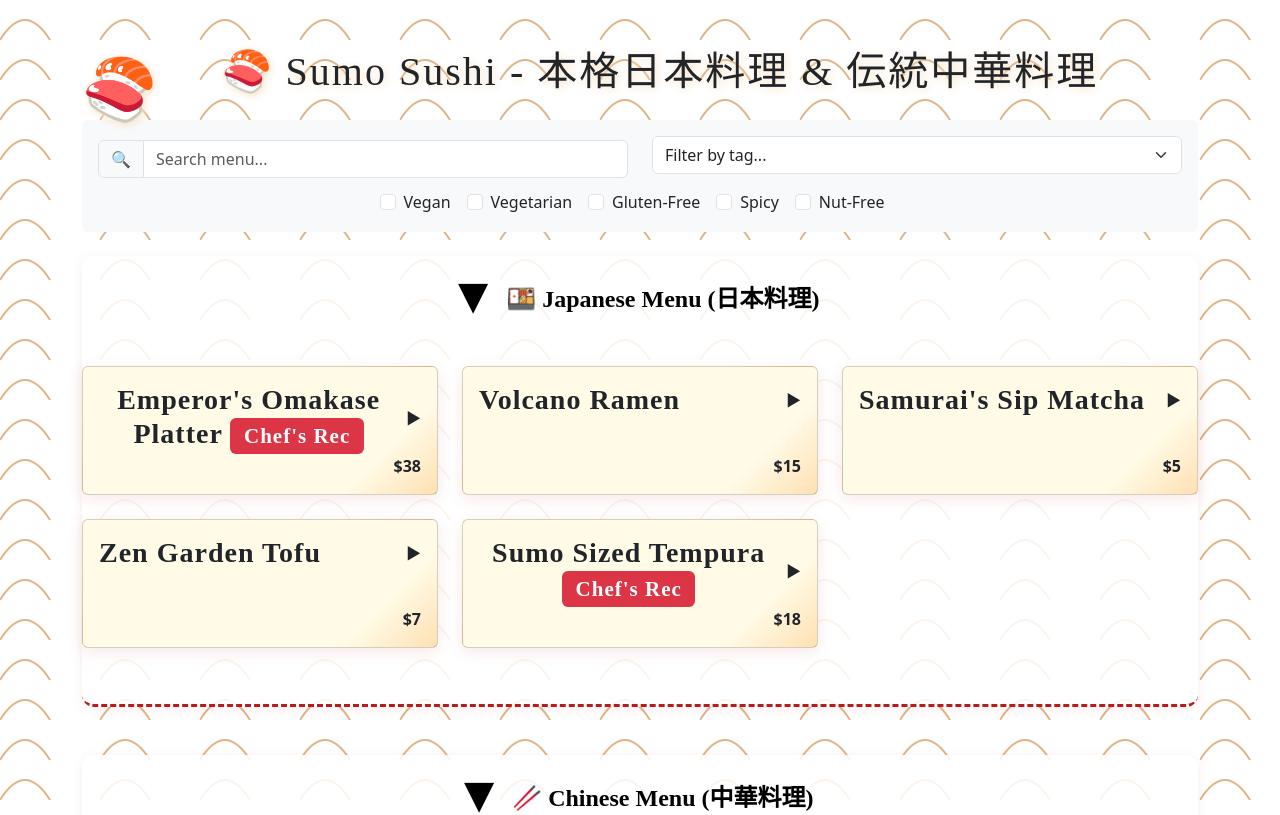
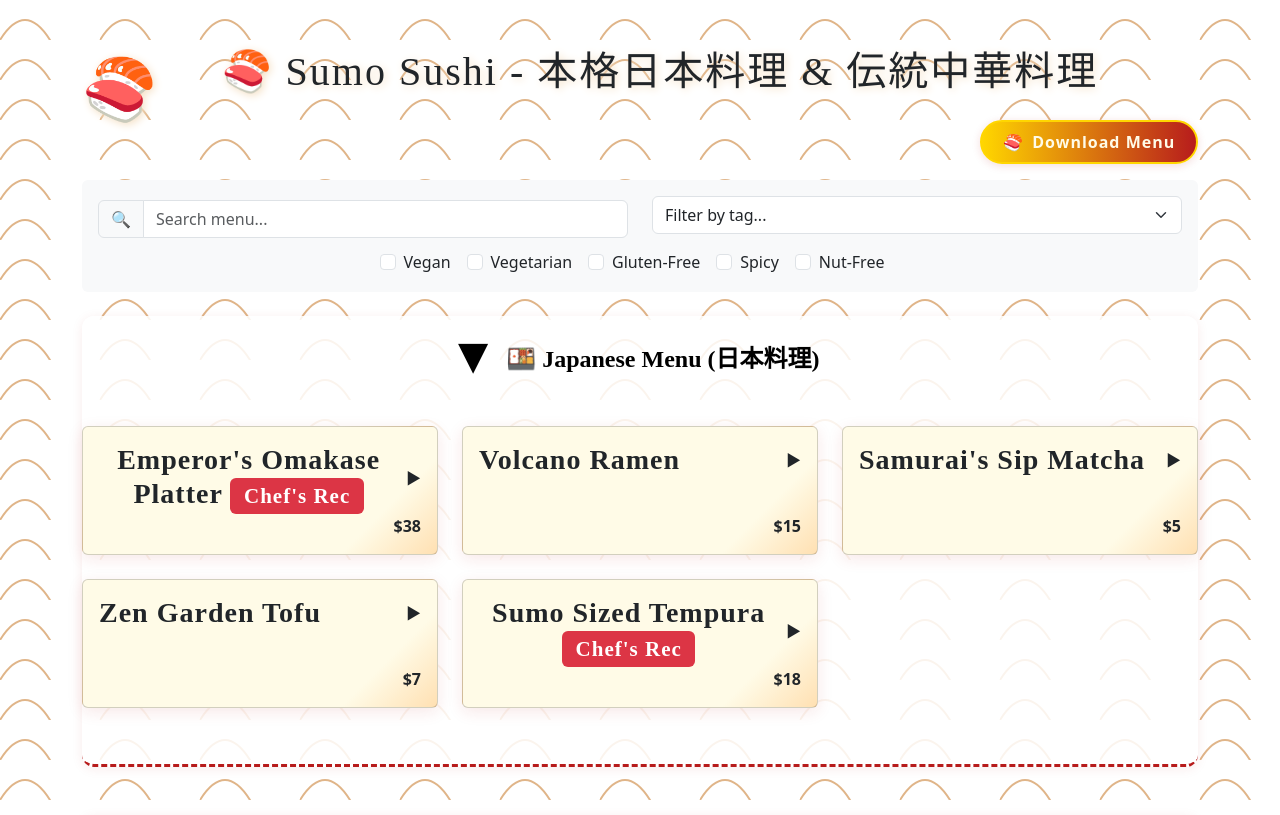
Before and after one commit to reubensebastian8/MWBPUB, a React (Create React App) app in the folder japanese-menu/: page / in a window 1280 px wide. Shown: the top 815 px of the page. Built offline with nearby package versions, Linux system fonts and the light colour scheme.

Commit message:
Download Menu PDF

```diff
--- a/japanese-menu/package.json
+++ b/japanese-menu/package.json
@@ -9,6 +9,8 @@
     "@testing-library/react": "^16.3.0",
     "@testing-library/user-event": "^13.5.0",
     "bootstrap": "^5.3.7",
+    "html2canvas": "^1.4.1",
+    "jspdf": "^3.0.1",
     "react": "^19.1.0",
     "react-bootstrap": "^2.10.10",
     "react-dom": "^19.1.0",
--- a/japanese-menu/src/components/Menu.css
+++ b/japanese-menu/src/components/Menu.css
@@ -115,6 +115,14 @@ h1::before, h2::before {
   box-shadow: 0 0 0 3px #ffd600;
 }
 
+.asian-download-btn:hover, .asian-download-btn:focus {
+  background: linear-gradient(90deg, #ffd600 0%, #b71c1c 100%);
+  color: #fffbe7;
+  box-shadow: 0 4px 16px #ffd60099, 0 2px 8px rgba(183,28,28,0.18);
+  transform: scale(1.025);
+  border-color: #ffd600;
+}
+
 @media (max-width: 480px) {
   h1, h2 {
     font-size: 1.1rem;
--- a/japanese-menu/src/components/Menu.js
+++ b/japanese-menu/src/components/Menu.js
@@ -6,6 +6,8 @@ import MenuSection from './MenuSection';
 import Testimonial from './Testimonial';
 import MenuFilter from './MenuFilter';
 import { japaneseMenuItems, chineseMenuItems, testimonials } from './menuData';
+import jsPDF from 'jspdf';
+import html2canvas from 'html2canvas';
 
 const Menu = () => {
   const [searchTerm, setSearchTerm] = useState('');
@@ -40,10 +42,63 @@ const Menu = () => {
     });
   };
 
+  const handleDownloadPDF = async () => {
+    const input = document.getElementById('menu-content');
+    if (!input) return;
+    const canvas = await html2canvas(input, { scale: 2, backgroundColor: '#fff' });
+    const imgData = canvas.toDataURL('image/png');
+    const pdf = new jsPDF({
+      orientation: 'portrait',
+      unit: 'pt',
+      format: 'a4',
+    });
+    const pageWidth = pdf.internal.pageSize.getWidth();
+    const pageHeight = pdf.internal.pageSize.getHeight();
+
+    // Calculate scale to fit both width and height
+    const imgProps = pdf.getImageProperties(imgData);
+    const imgWidth = imgProps.width;
+    const imgHeight = imgProps.height;
+    const widthScale = pageWidth / imgWidth;
+    const heightScale = pageHeight / imgHeight;
+    const scale = Math.min(widthScale, heightScale);
+
+    const pdfWidth = imgWidth * scale;
+    const pdfHeight = imgHeight * scale;
+    const x = (pageWidth - pdfWidth) / 2;
+    const y = (pageHeight - pdfHeight) / 2;
+
+    pdf.addImage(imgData, 'PNG', x, y, pdfWidth, pdfHeight);
+    pdf.save('menu.pdf');
+  };
+
   return (
     <Container as="main" role="main" className="mt-5">
       <h1 className="text-center mb-4" tabIndex="0">🍣 Sumo Sushi - 本格日本料理 & 伝統中華料理</h1>
-
+      <div className="d-flex justify-content-end align-items-center mb-3">
+        <button
+          onClick={handleDownloadPDF}
+          className="asian-download-btn"
+          style={{
+            background: 'linear-gradient(90deg, #ffd600 0%, #b71c1c 100%)',
+            color: '#fffbe7',
+            border: '2px solid #ffd600',
+            borderRadius: '2em',
+            fontWeight: 'bold',
+            fontSize: '1rem',
+            letterSpacing: '1px',
+            boxShadow: '0 2px 8px rgba(183,28,28,0.15)',
+            padding: '0.5em 1.3em',
+            outline: 'none',
+            transition: 'background 0.2s, box-shadow 0.2s, transform 0.2s',
+            display: 'flex',
+            alignItems: 'center',
+            gap: '0.5em',
+          }}
+        >
+          <span role="img" aria-label="sushi">🍣</span> Download Menu
+        </button>
+      </div>
       <MenuFilter
         searchTerm={searchTerm}
         onSearchChange={handleSearchChange}
@@ -52,19 +107,18 @@ const Menu = () => {
         dropdownTag={dropdownTag}
         onDropdownChange={handleDropdownChange}
       />
-
+      <div id="menu-content">
         <MenuSection
           id="japanese-menu-heading"
           title="🍱 Japanese Menu (日本料理)"
           items={getFilteredItems(japaneseMenuItems)}
         />
-
         <MenuSection
           id="chinese-menu-heading"
           title="🥢 Chinese Menu (中華料理)"
           items={getFilteredItems(chineseMenuItems)}
         />
-
+      </div>
       <section aria-labelledby="testimonials-heading" className="mt-5">
         <h2 id="testimonials-heading" className="text-center mb-4">🌸 お客様の声 (Customer Testimonials)</h2>
         <Row className="justify-content-center">
@@ -73,7 +127,6 @@ const Menu = () => {
           ))}
         </Row>
       </section>
-
       <footer className="text-center mt-5">
         <p><strong>🏮 Sumo Sushi</strong></p>
         <p>123 Fake Street, Tokyo, Japan</p>
```
Also changed, not shown: 1 other file (tests, documents, lock files or other folders). Lines whose indentation alone changed are shown as unchanged.
